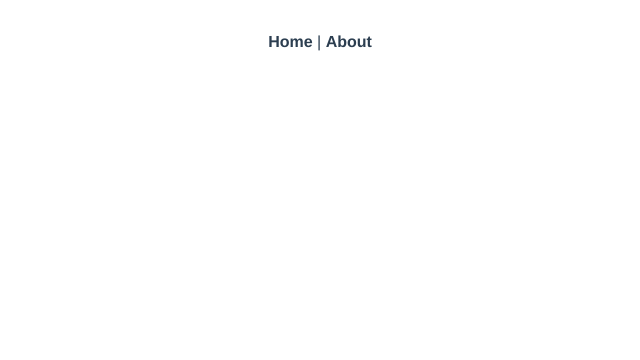
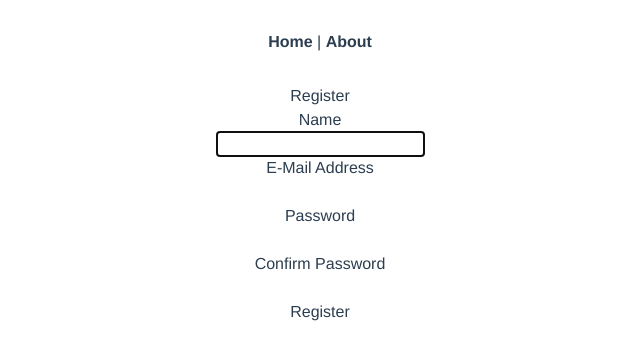
Before and after one commit to eiko03/ecommerce-frontend, a Vue app: page /#/register in a window 1280 px wide. Before the commit this address had no page. Shown: the top 360 px of the page, without its empty margins (320-960 px from the left). Built offline with nearby package versions, Linux system fonts and the light colour scheme.

Commit message:
authentication

```diff
--- a/package.json
+++ b/package.json
@@ -10,6 +10,7 @@
   "dependencies": {
     "@tailwindcss/postcss7-compat": "^2.0.2",
     "autoprefixer": "^9",
+    "axios": "^0.22.0",
     "core-js": "^3.6.5",
     "postcss": "^7",
     "tailwindcss": "npm:@tailwindcss/postcss7-compat@^2.0.2",
--- /dev/null
+++ b/src/components/Login.vue
@@ -0,0 +1,66 @@
+<template>
+  <div>
+    <h4>Login</h4>
+    <form>
+      <label for="email">E-Mail Address</label>
+      <div>
+        <input id="email" type="email" v-model="email" required autofocus />
+      </div>
+      <div>
+        <label for="password">Password</label>
+        <div>
+          <input id="password" type="password" v-model="password" required />
+        </div>
+      </div>
+      <div>
+        <button type="submit" @click="handleSubmit">Login</button>
+      </div>
+    </form>
+  </div>
+</template>
+
+<script>
+export default {
+  data() {
+    return {
+      email: "",
+      password: "",
+    };
+  },
+  methods: {
+    handleSubmit(e) {
+      e.preventDefault();
+      if (this.password.length > 0) {
+        this.$http
+          .post("http://localhost:3000/login", {
+            email: this.email,
+            password: this.password,
+          })
+          .then((response) => {
+            let is_admin = response.data.user.is_admin;
+            localStorage.setItem("user", JSON.stringify(response.data.user));
+            localStorage.setItem("jwt", response.data.token);
+
+            if (localStorage.getItem("jwt") != null) {
+              this.$emit("loggedIn");
+              if (this.$route.params.nextUrl != null) {
+                this.$router.push(this.$route.params.nextUrl);
+              } else {
+                if (is_admin == 1) {
+                  this.$router.push("admin");
+                } else {
+                  this.$router.push("dashboard");
+                }
+              }
+            }
+          })
+          .catch(function (error) {
+            console.error(error.response);
+          });
+      }
+    },
+  },
+};
+</script>
+
+<style scoped></style>
--- /dev/null
+++ b/src/components/Register.vue
@@ -0,0 +1,95 @@
+<template>
+  <div>
+    <h4>Register</h4>
+    <form>
+      <label for="name">Name</label>
+      <div>
+        <input id="name" type="text" v-model="name" required autofocus />
+      </div>
+
+      <label for="email">E-Mail Address</label>
+      <div>
+        <input id="email" type="email" v-model="email" required />
+      </div>
+
+      <label for="password">Password</label>
+      <div>
+        <input id="password" type="password" v-model="password" required />
+      </div>
+
+      <label for="password-confirm">Confirm Password</label>
+      <div>
+        <input
+          id="password-confirm"
+          type="password"
+          v-model="password_confirmation"
+          required
+        />
+      </div>
+
+      <div>
+        <button type="submit" @click="handleSubmit">Register</button>
+      </div>
+    </form>
+  </div>
+</template>
+
+<script>
+export default {
+  props: ["nextUrl"],
+  data() {
+    return {
+      name: "",
+      email: "",
+      password: "",
+      password_confirmation: "",
+      is_admin: null,
+    };
+  },
+  methods: {
+    handleSubmit(e) {
+      e.preventDefault();
+
+      if (
+        this.password === this.password_confirmation &&
+        this.password.length > 0
+      ) {
+        let url = "http://localhost:3000/register";
+
+        if (this.is_admin != null || this.is_admin == 1)
+          url = "http://localhost:3000/register-admin";
+
+        this.$http
+          .post(url, {
+            name: this.name,
+            email: this.email,
+            password: this.password,
+          })
+          .then((response) => {
+            localStorage.setItem("user", JSON.stringify(response.data.user));
+            localStorage.setItem("jwt", response.data.token);
+
+            if (localStorage.getItem("jwt") != null) {
+              this.$emit("loggedIn");
+              if (this.$route.params.nextUrl != null) {
+                this.$router.push(this.$route.params.nextUrl);
+              } else {
+                this.$router.push("/");
+              }
+            }
+          })
+          .catch((error) => {
+            console.error(error);
+          });
+      } else {
+        this.password = "";
+        this.passwordConfirm = "";
+
+        return alert("Passwords do not match");
+      }
+    },
+  },
+};
+</script>
+
+<style scoped></style>
--- a/src/main.js
+++ b/src/main.js
@@ -3,5 +3,8 @@ import App from "./App.vue";
 import router from "./router";
 import store from "./store";
 import "./assets/tailwind.css";
+import Axios from "axios";
 
-createApp(App).use(store).use(router).mount("#app");
+
+const app= createApp(App).use(store).use(router).mount("#app");
+app.provide("$axios", Axios);
--- a/src/router/index.js
+++ b/src/router/index.js
@@ -1,5 +1,9 @@
 import { createRouter, createWebHashHistory } from "vue-router";
 import Home from "../views/Home.vue";
+import Login from "@/components/Login";
+import Register from "@/components/Register";
+import UserBoard from "@/components/UserBoard";
+import Admin from "@/components/Admin";
 
 const routes = [
   {
@@ -10,11 +14,41 @@ const routes = [
   {
     path: "/about",
     name: "About",
-    // route level code-splitting
-    // this generates a separate chunk (about.[hash].js) for this route
-    // which is lazy-loaded when the route is visited.
     component: () =>
       import(/* webpackChunkName: "about" */ "../views/About.vue"),
+  },
+  {
+    path: "/login",
+    name: "login",
+    component: Login,
+    meta: {
+      guest: true,
+    },
+  },
+  {
+    path: "/register",
+    name: "register",
+    component: Register,
+    meta: {
+      guest: true,
+    },
+  },
+  {
+    path: "/dashboard",
+    name: "userboard",
+    component: UserBoard,
+    meta: {
+      requiresAuth: true,
+    },
+  },
+  {
+    path: "/admin",
+    name: "admin",
+    component: Admin,
+    meta: {
+      requiresAuth: true,
+      is_admin: true,
+    },
   },
 ];
 
@@ -23,4 +57,34 @@ const router = createRouter({
   routes,
 });
 
+router.beforeEach((to, from, next) => {
+  if (to.matched.some((record) => record.meta.requiresAuth)) {
+    if (localStorage.getItem("jwt") == null) {
+      next({
+        path: "/login",
+        params: { nextUrl: to.fullPath },
+      });
+    } else {
+      let user = JSON.parse(localStorage.getItem("user"));
+      if (to.matched.some((record) => record.meta.is_admin)) {
+        if (user.is_admin == 1) {
+          next();
+        } else {
+          next({ name: "userboard" });
+        }
+      } else {
+        next();
+      }
+    }
+  } else if (to.matched.some((record) => record.meta.guest)) {
+    if (localStorage.getItem("jwt") == null) {
+      next();
+    } else {
+      next({ name: "userboard" });
+    }
+  } else {
+    next();
+  }
+});
+
 export default router;
```
Also changed, not shown: 1 other file (tests, documents, lock files or other folders).
